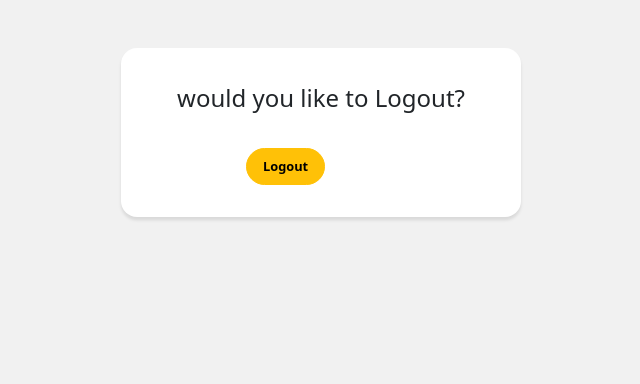
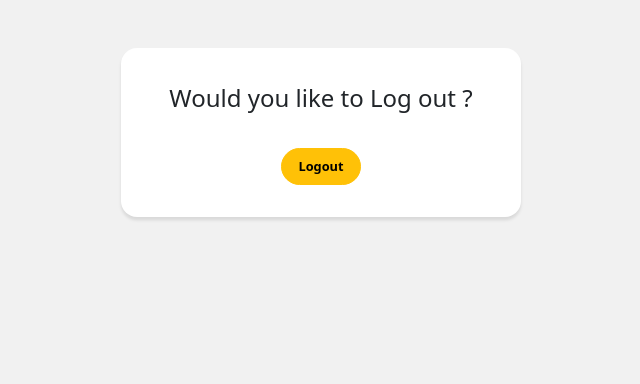
Before and after one commit to atsushi729/Django_ecsite, a Django app: template accounts/templates/accounts/logout.html in a window 1280 px wide. Shown: the part 136-520 px from the top of the page, without its empty margins (319-959 px from the left). Run offline with Django 3.2, Linux system fonts and the light colour scheme; the template is opened without the code that fills it, so the values that code supplies are empty.

Commit message:
fixed format

```diff
--- a/accounts/forms.py
+++ b/accounts/forms.py
@@ -1,10 +1,12 @@
 from django import forms
 from allauth.account.forms import SignupForm
+
 
 class ProfileForm(forms.Form):
     first_name = forms.CharField(max_length=30, label='family_name')
     last_name = forms.CharField(max_length=30, label='last_name')
     department = forms.CharField(max_length=30, label='department', required=False)
+
 
 class SignupUserForm(SignupForm):
     first_name = forms.CharField(max_length=30, label='family_name')
--- a/accounts/templates/accounts/logout.html
+++ b/accounts/templates/accounts/logout.html
@@ -4,10 +4,10 @@
 
 <div class="card card-auth my-5 mx-auto">
     <div class="card-body">
-        <p class="card-title text-center">would you like to Logout?</p>
+        <p class="card-title text-center">Would you like to Log out ?</p>
         <form method="post" class="form-auth">
             {% csrf_token %}
-            <div class="button mx-auto">
+            <div class="button mx-auto text-center">
                 <button class="btn btn-lg btn-warning btn-block mx-auto" type="submit">Logout</button>
             </div>
         </form>
--- a/accounts/views.py
+++ b/accounts/views.py
@@ -58,6 +58,7 @@ class LogoutView(views.LogoutView):
             self.logout()
         return redirect('/')
 
+
 class SignupView(views.SignupView):
     template_name = 'accounts/signup.html'
     form_class = SignupUserForm
```
Also changed, not shown: accounts/templates/accounts/login.html (+4 -4 lines).
